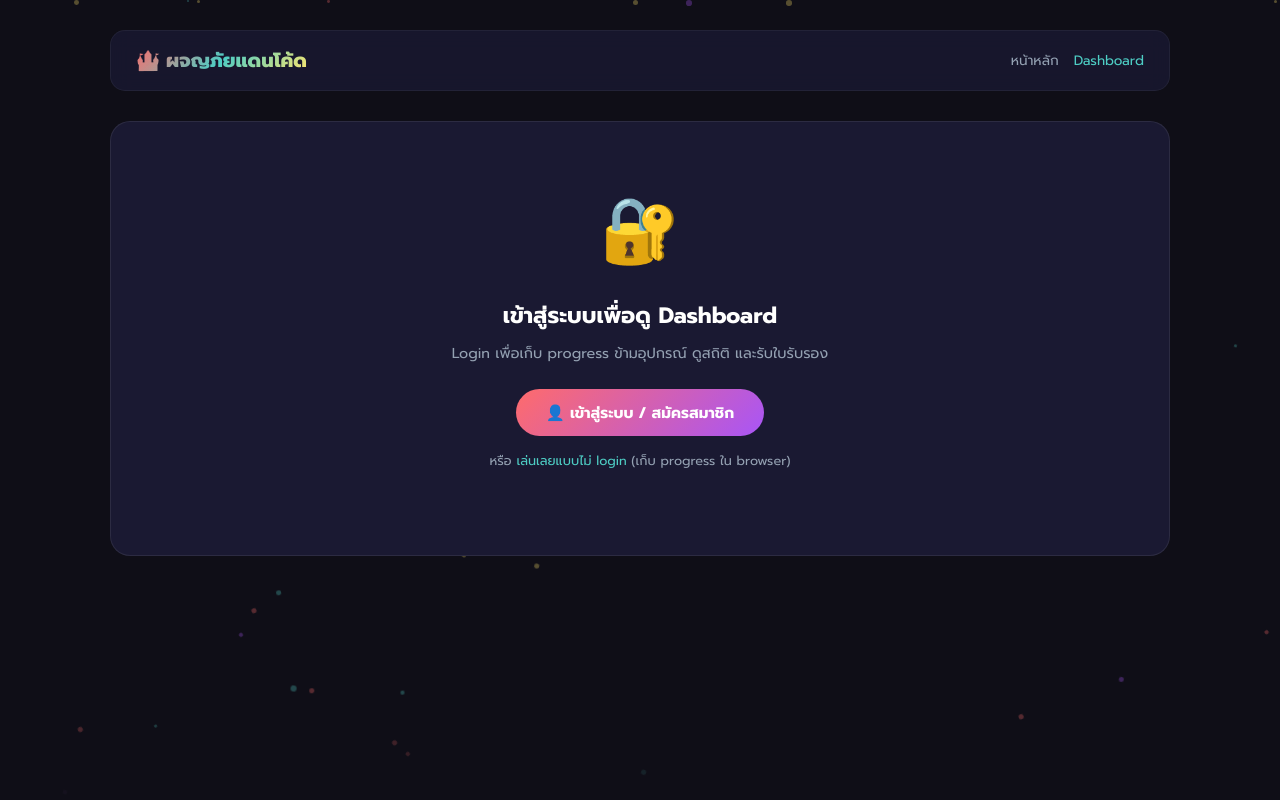
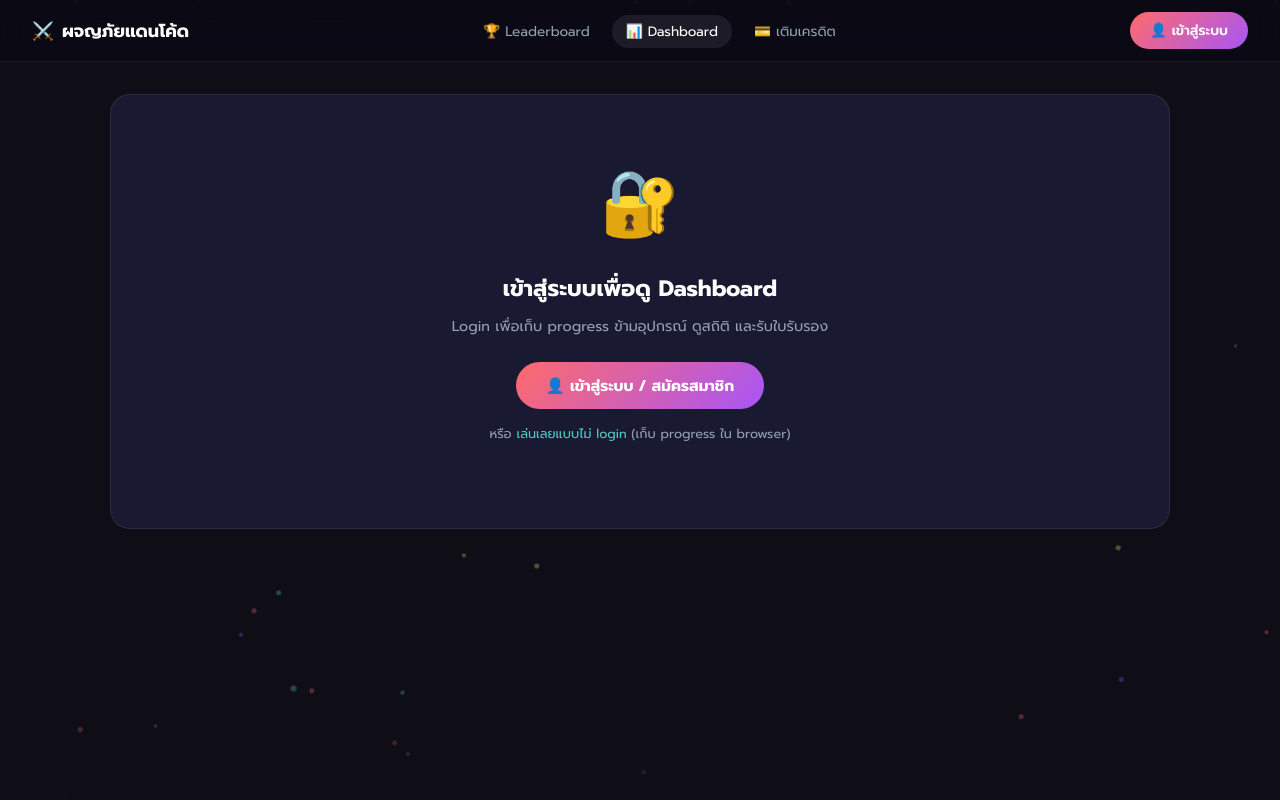
Before and after one commit to namput/QuestGame, a PHP site: page /dashboard.php in a window 1280 px wide. Run offline with PHP 8.4, Linux system fonts and the light colour scheme.

Commit message:
Add shared navbar component; fix auth persistence across pages
- includes/navbar.php: shared nav with auth buttons on all pages
- includes/navbar.css: consistent nav styling
- leaderboard.php, dashboard.php: use shared navbar
- All pages: use absolute /auth.js path so token persists across pages

Co-Authored-By: Claude Sonnet 4.6 <noreply@anthropic.com>

```diff
--- a/ai_quest.php
+++ b/ai_quest.php
@@ -6,7 +6,7 @@
 <title>🤖 AI Quest — ผจญภัยแดนโค้ด</title>
 <link rel="preconnect" href="https://fonts.googleapis.com">
 <link href="https://fonts.googleapis.com/css2?family=Prompt:wght@300;400;600;700;800&family=Fira+Code:wght@400;600&display=swap" rel="stylesheet">
-<script src="auth.js"></script>
+<script src="/auth.js"></script>
 <script src="codequest-engine.js"></script>
 <style>
 :root {
--- a/credits.php
+++ b/credits.php
@@ -7,7 +7,7 @@
 <link rel="preconnect" href="https://fonts.googleapis.com">
 <link href="https://fonts.googleapis.com/css2?family=Prompt:wght@300;400;600;700;800&family=Fira+Code:wght@400;600&display=swap" rel="stylesheet">
 <script src="https://cdnjs.cloudflare.com/ajax/libs/qrcodejs/1.0.0/qrcode.min.js"></script>
-<script src="auth.js"></script>
+<script src="/auth.js"></script>
 <style>
 :root {
   --bg: #0f0e17; --card: #1a1932;
--- a/dashboard.php
+++ b/dashboard.php
@@ -6,6 +6,7 @@
 <title>🏰 Dashboard - ผจญภัยแดนโค้ด</title>
 <link rel="preconnect" href="https://fonts.googleapis.com">
 <link href="https://fonts.googleapis.com/css2?family=Prompt:wght@300;400;600;700;800&family=Fira+Code:wght@400;600&display=swap" rel="stylesheet">
+<link rel="stylesheet" href="/includes/navbar.css">
 <style>
 :root {
   --bg-dark: #0f0e17;
@@ -217,14 +218,7 @@ body {
 
 <div class="container">
   <!-- Top Nav -->
-  <nav class="top-nav">
-    <a href="index.php" class="logo">🏰 ผจญภัยแดนโค้ด</a>
-    <div class="nav-links">
-      <a href="index.php">หน้าหลัก</a>
-      <a href="dashboard.php" style="color:var(--accent2)">Dashboard</a>
-      <button class="logout-btn" id="nav-logout" onclick="handleLogout()" style="display:none">ออกจากระบบ</button>
-    </div>
-  </nav>
+  <?php $activePage = 'dashboard'; include __DIR__ . '/includes/navbar.php'; ?>
 
   <!-- Content: changes based on login state -->
   <div id="dashboard-content">
@@ -367,7 +361,7 @@ body {
   </div>
 </div>
 
-<script src="auth.js"></script>
+<script src="/auth.js"></script>
 <script>
 // Particles
 (function() {
--- /dev/null
+++ b/includes/navbar.css
@@ -0,0 +1,102 @@
+/* ============================================================
+   Shared Navbar Styles
+   ============================================================ */
+.navbar {
+  position: fixed;
+  top: 0; left: 0; right: 0;
+  z-index: 1000;
+  display: flex;
+  align-items: center;
+  justify-content: space-between;
+  padding: 12px 32px;
+  background: rgba(10, 9, 20, 0.85);
+  backdrop-filter: blur(12px);
+  border-bottom: 1px solid rgba(255,255,255,0.07);
+  transition: background 0.3s;
+}
+.navbar.scrolled {
+  background: rgba(10, 9, 20, 0.97);
+  box-shadow: 0 4px 24px rgba(0,0,0,0.4);
+}
+.nav-logo {
+  display: flex;
+  align-items: center;
+  gap: 8px;
+  text-decoration: none;
+  font-family: 'Prompt', sans-serif;
+  font-weight: 700;
+  font-size: 1.1rem;
+  color: #fff;
+}
+.nav-links {
+  list-style: none;
+  display: flex;
+  gap: 8px;
+  margin: 0; padding: 0;
+}
+.nav-links a {
+  text-decoration: none;
+  color: #94a1b2;
+  font-family: 'Prompt', sans-serif;
+  font-size: 0.85rem;
+  padding: 6px 14px;
+  border-radius: 20px;
+  transition: all 0.2s;
+}
+.nav-links a:hover,
+.nav-links a.active {
+  color: #fff;
+  background: rgba(255,255,255,0.08);
+}
+.nav-auth {
+  display: flex;
+  align-items: center;
+  gap: 8px;
+}
+#auth-btn {
+  background: linear-gradient(135deg, #ff6b6b, #a855f7);
+  border: none;
+  color: #fff;
+  padding: 8px 20px;
+  border-radius: 25px;
+  font-family: 'Prompt', sans-serif;
+  font-size: 0.85rem;
+  font-weight: 600;
+  cursor: pointer;
+  transition: all 0.2s;
+}
+#auth-btn:hover { filter: brightness(1.1); transform: scale(1.03); }
+#user-info {
+  display: none;
+  align-items: center;
+  gap: 8px;
+  color: #fff;
+  font-family: 'Prompt', sans-serif;
+  font-size: 0.85rem;
+}
+#user-name {
+  max-width: 120px;
+  overflow: hidden;
+  text-overflow: ellipsis;
+  white-space: nowrap;
+}
+#logout-btn {
+  background: rgba(255,255,255,0.08);
+  border: 1px solid rgba(255,255,255,0.15);
+  color: #94a1b2;
+  padding: 4px 12px;
+  border-radius: 15px;
+  font-family: 'Prompt', sans-serif;
+  font-size: 0.75rem;
+  cursor: pointer;
+  transition: all 0.2s;
+}
+#logout-btn:hover { background: #ef4444; color: #fff; border-color: transparent; }
+
+/* Offset content below fixed navbar */
+body { padding-top: 64px; }
+
+@media (max-width: 768px) {
+  .navbar { padding: 12px 16px; }
+  .nav-links { display: none; }
+}
--- /dev/null
+++ b/includes/navbar.php
@@ -0,0 +1,25 @@
+<?php
+// ============================================================
+// Shared Navbar — include ในทุกหน้า
+// ตัวแปร: $activePage = 'home'|'leaderboard'|'dashboard'|'credits'
+// ============================================================
+$activePage = $activePage ?? '';
+?>
+<nav class="navbar" id="navbar">
+  <a href="/index.php" class="nav-logo">
+    <span>⚔️</span>
+    <span class="logo-text">ผจญภัยแดนโค้ด</span>
+  </a>
+  <ul class="nav-links">
+    <li><a href="/leaderboard.php" <?= $activePage==='leaderboard' ? 'class="active"' : '' ?>>🏆 Leaderboard</a></li>
+    <li><a href="/dashboard.php"   <?= $activePage==='dashboard'   ? 'class="active"' : '' ?>>📊 Dashboard</a></li>
+    <li><a href="/credits.php"     <?= $activePage==='credits'     ? 'class="active"' : '' ?>>💳 เติมเครดิต</a></li>
+  </ul>
+  <div class="nav-auth">
+    <button id="auth-btn" onclick="CodeQuestAuth.openModal()">👤 เข้าสู่ระบบ</button>
+    <div id="user-info" style="display:none">
+      <span id="user-name"></span>
+      <button id="logout-btn" onclick="CodeQuestAuth.signOut()">ออก</button>
+    </div>
+  </div>
+</nav>
--- a/index.php
+++ b/index.php
@@ -572,6 +572,6 @@ const observer = new IntersectionObserver((entries) => {
 }, { threshold: 0.15, rootMargin: '0px 0px -40px 0px' });
 document.querySelectorAll('.reveal').forEach(el => observer.observe(el));
 </script>
-<script src="auth.js"></script>
+<script src="/auth.js"></script>
 </body>
 </html>
--- a/js_quest.php
+++ b/js_quest.php
@@ -3069,6 +3069,6 @@ function resetGame() {
   location.reload();
 }
 </script>
-<script src="auth.js"></script>
+<script src="/auth.js"></script>
 </body>
 </html>
--- a/python_quest.php
+++ b/python_quest.php
@@ -3426,6 +3426,6 @@ document.addEventListener('DOMContentLoaded', () => {
 createParticles();
 initPyodide();
 </script>
-<script src="auth.js"></script>
+<script src="/auth.js"></script>
 </body>
 </html>
--- a/sql_quest.php
+++ b/sql_quest.php
@@ -622,6 +622,6 @@ function goHome() {
 
 window.onload = initSQL;
 </script>
-<script src="auth.js"></script>
+<script src="/auth.js"></script>
 </body>
 </html>
```
Also changed, not shown: htmlcss_quest.php (+1 -1 lines), leaderboard.php (+3 -5 lines).
